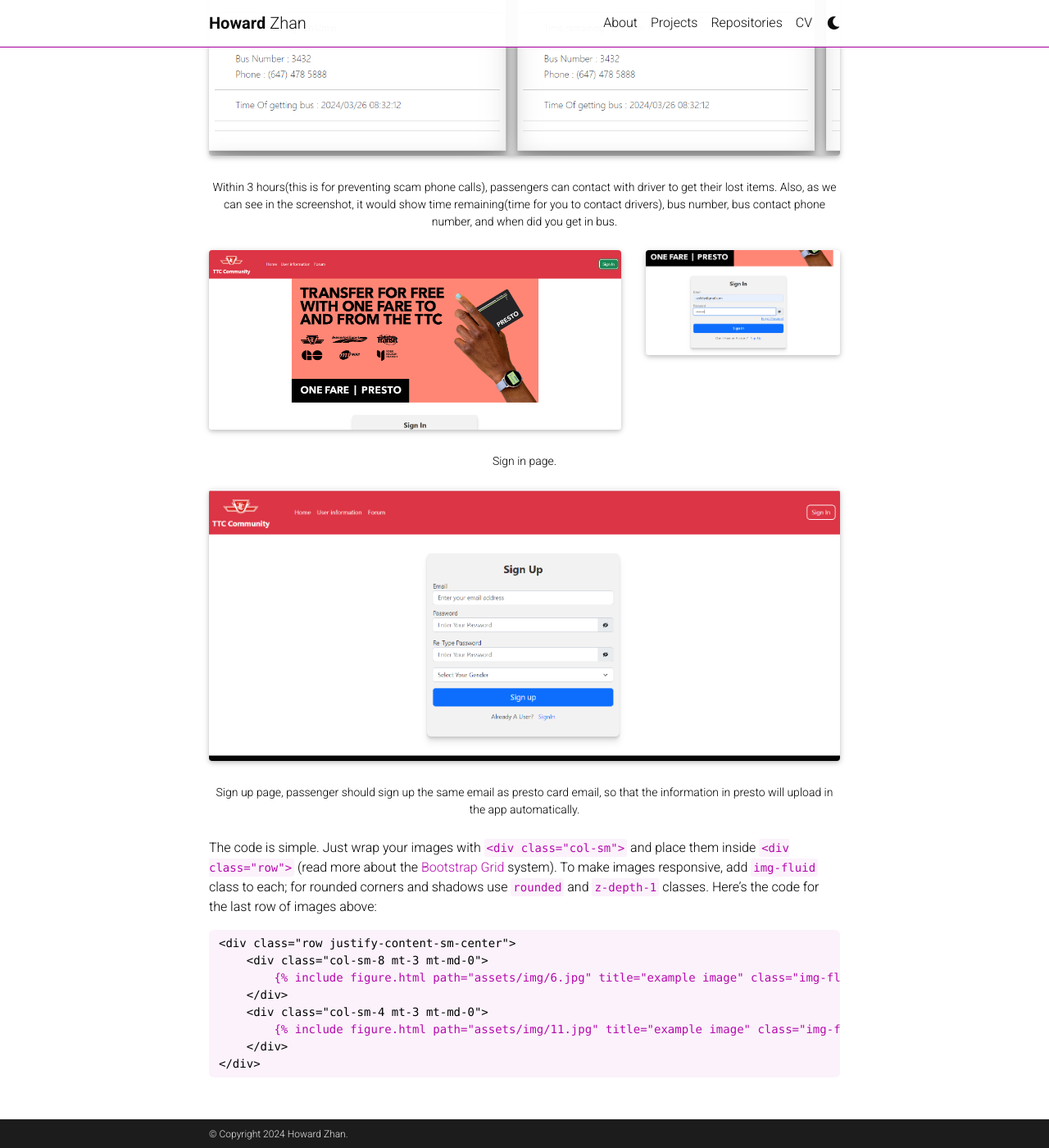
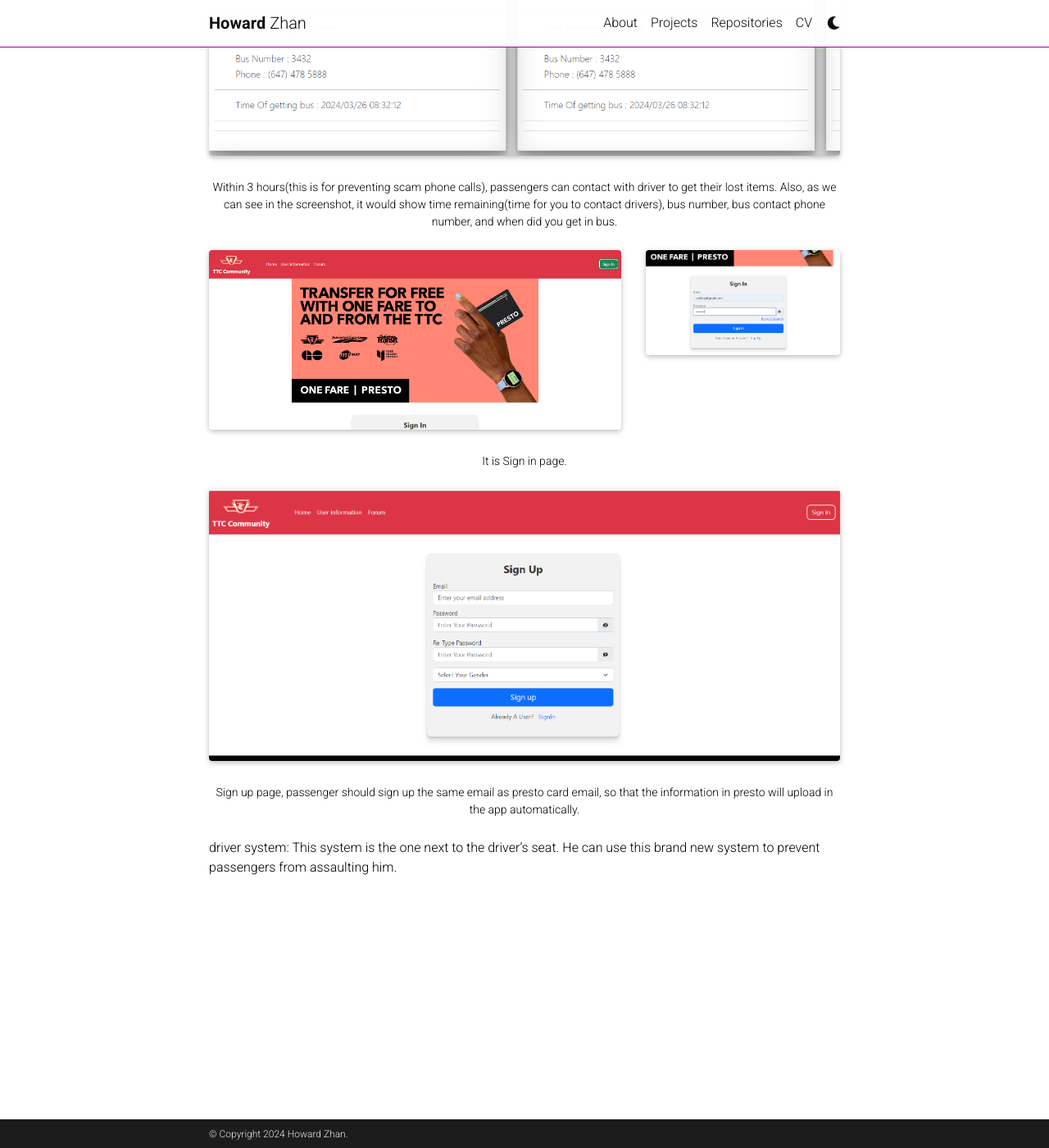
Before and after one commit to huayezhan/resume, a Jekyll site: the page built from _projects/1_project.md, in a window 1280 px wide and 1400 px high, scrolled down 1533 px. Shown: the whole window at 82% size. Built offline with Jekyll 4.4.1, drawn with Linux system fonts in a browser that asks for light colours; comment, search, counter and statistics services are not loaded; a style sheet for code colours, icons or effects is not loaded.

Commit message:
added project-ttc

````diff
--- a/_projects/1_project.md
+++ b/_projects/1_project.md
@@ -44,7 +44,7 @@
     </div>
 </div>
 <div class="caption">
-    Sign in page.
+    It is Sign in page.
 </div>
 
 <div class="row">
@@ -57,21 +57,4 @@
     Sign up page, passenger should sign up the same email as presto card email, so that the information in presto will upload in the app automatically.
 </div>
 
-
-The code is simple.
-Just wrap your images with `<div class="col-sm">` and place them inside `<div class="row">` (read more about the <a href="https://getbootstrap.com/docs/4.4/layout/grid/">Bootstrap Grid</a> system).
-To make images responsive, add `img-fluid` class to each; for rounded corners and shadows use `rounded` and `z-depth-1` classes.
-Here's the code for the last row of images above:
-
-{% raw %}
-```html
-<div class="row justify-content-sm-center">
-    <div class="col-sm-8 mt-3 mt-md-0">
-        {% include figure.html path="assets/img/6.jpg" title="example image" class="img-fluid rounded z-depth-1" %}
-    </div>
-    <div class="col-sm-4 mt-3 mt-md-0">
-        {% include figure.html path="assets/img/11.jpg" title="example image" class="img-fluid rounded z-depth-1" %}
-    </div>
-</div>
-```
-{% endraw %}
+driver system: This system is the one next to the driver's seat. He can use this brand new system to prevent passengers from assaulting him.
````
